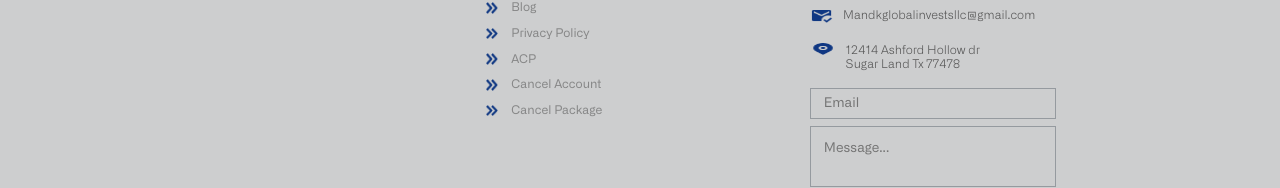
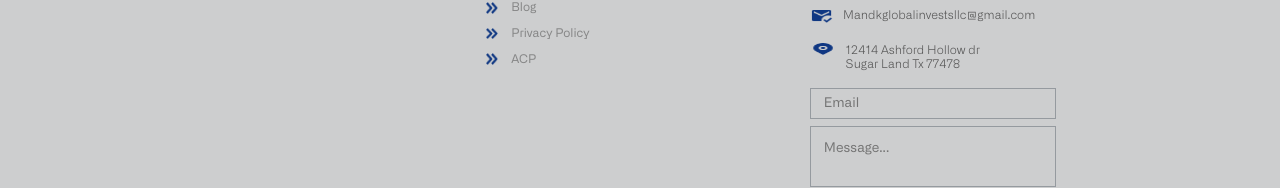
Before and after one commit to saad8212/yip-main-clone, a Next.js app: page / in a window 1280 px wide. Shown: the part 4468-4656 px from the top of the page. Built offline with nearby package versions, Linux system fonts and the light colour scheme; no server answers.

Commit message:
removed cancel pages

```diff
--- a/components/global/footer/Footer.tsx
+++ b/components/global/footer/Footer.tsx
@@ -50,8 +50,8 @@ if (isAllow)
                 <Linkanimate url="/blog" text="Blog" />
                 <Linkanimate url="/privacy-policy" text="Privacy Policy" />
                 <Linkanimate url="/affordable-connectivity-program" text="ACP" />
-                <Linkanimate url="/cancel-xfinity" text="Cancel Account" value="Cancel Xfinity"/>
-                <Linkanimate url="/cancel-spectrum" text="Cancel Package" value="Cancel Spectrum"/>
+                {/* <Linkanimate url="/cancel-xfinity" text="Cancel Account" value="Cancel Xfinity"/> */}
+                {/* <Linkanimate url="/cancel-spectrum" text="Cancel Package" value="Cancel Spectrum"/> */}
               </div>
             </div>
           </div>
```
